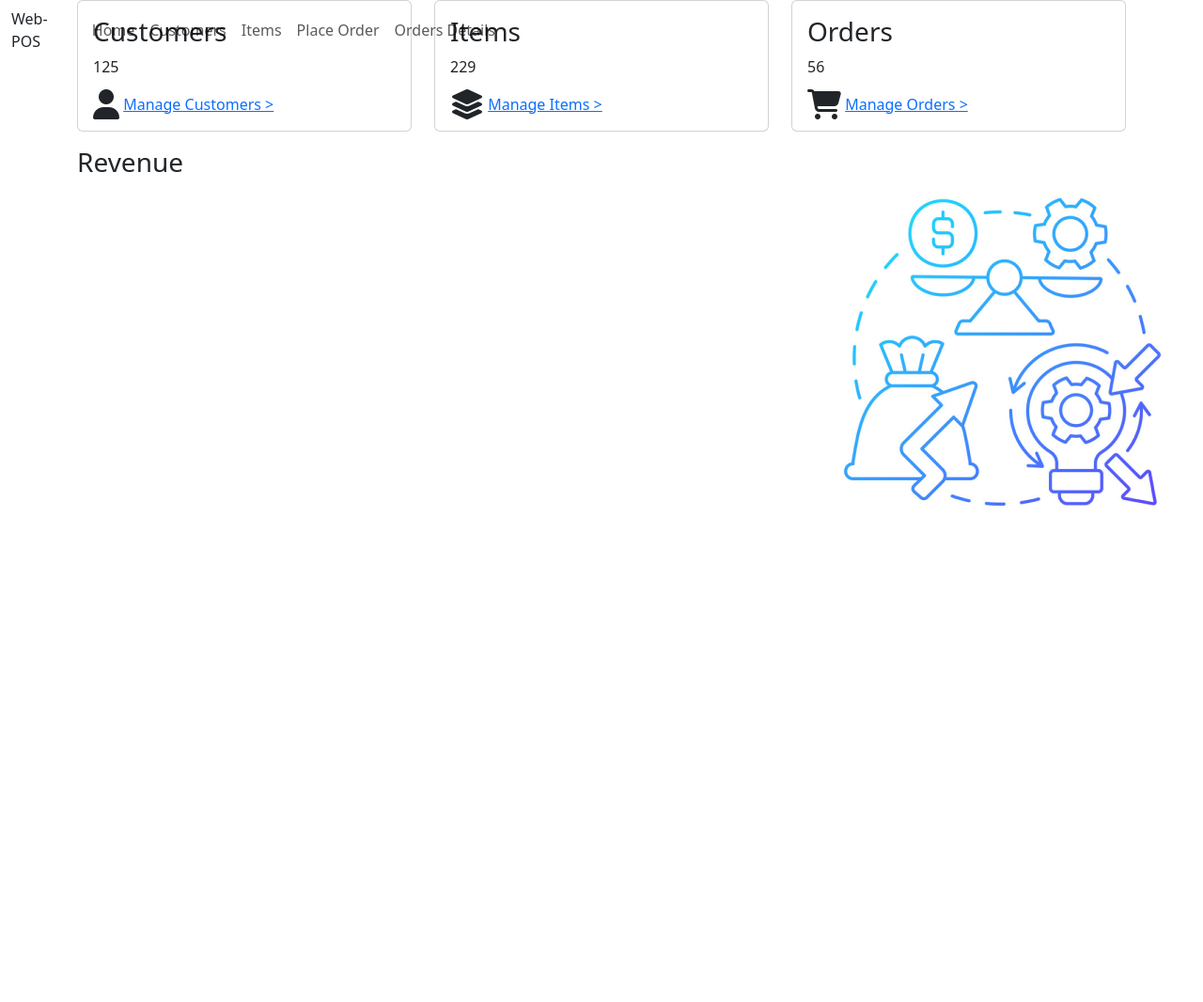
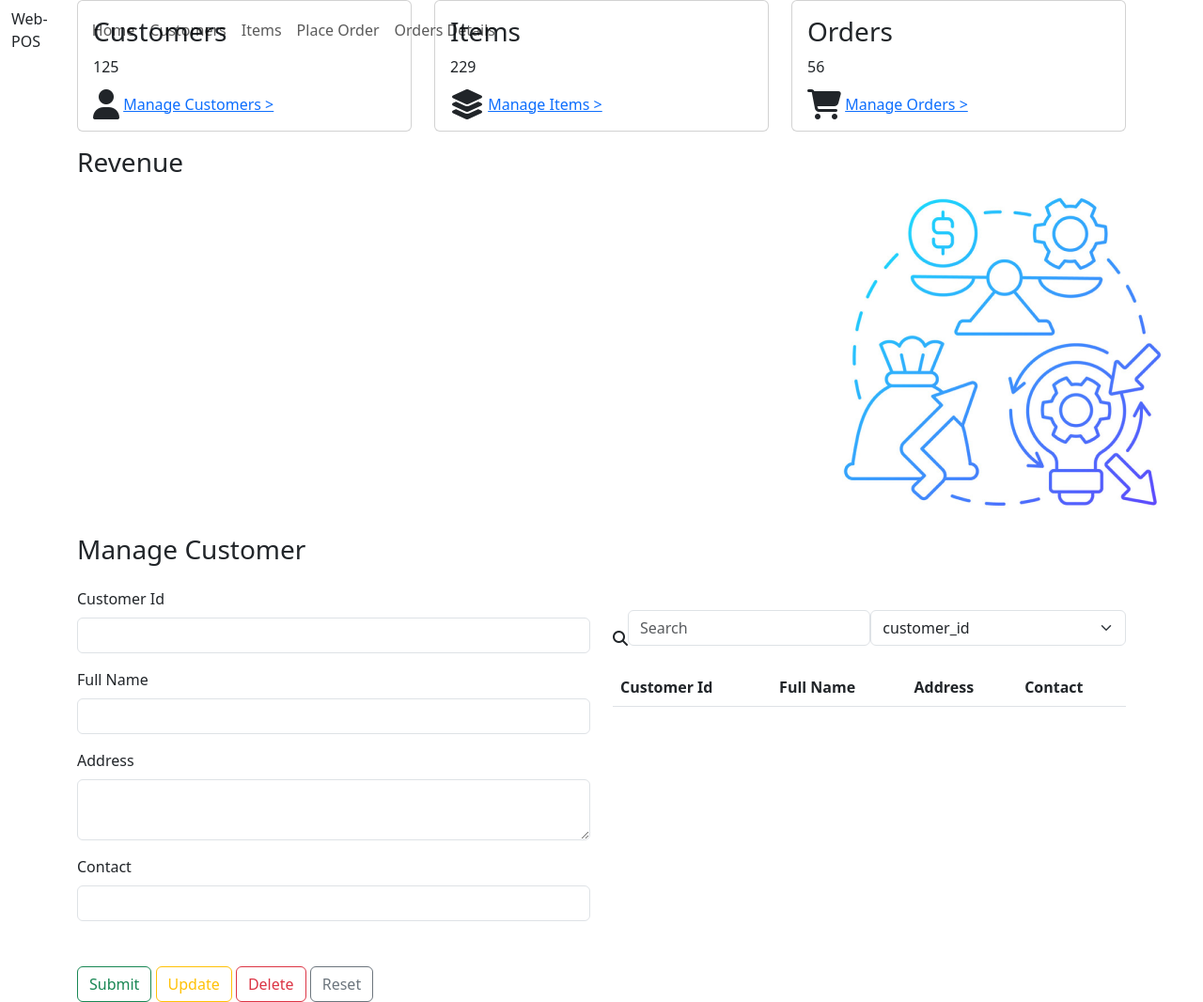
Before and after one commit to Sam1ndaFernando/Assignment-05, a plain HTML site: page index.html in a window 1280 px wide. Shown: the whole page at 94% size. Before the commit the page ends 800 px from the top, so only its background shows below. Drawn offline with Linux system fonts and the light colour scheme.

Commit message:
Customer Section Complete

```diff
--- a/index.html
+++ b/index.html
@@ -107,6 +107,76 @@
   </div>
 </section>
 
+<!--/////////////////////////////////// -- Customer Section -- ////////////////////////////////////////////////////-->
+
+<section id="customer">
+  <div class="container">
+
+    <div class="row mb-3">
+      <div class="col">
+        <h3 class="header">Manage Customer</h3>
+      </div>
+    </div>
+
+    <div class="order_container">
+      <div class="row">
+        <div class="col col-lg-6 col-md-12 col-sm-12 col-12">
+          <form>
+            <div class="mb-3">
+              <label for="customerId" class="form-label">Customer Id</label>
+              <input type="text" class="form-control" id="customerId">
+            </div>
+            <div class="mb-3">
+              <label for="fullname" class="form-label">Full Name</label>
+              <input type="text" class="form-control" id="fullname">
+            </div>
+            <div class="mb-3">
+              <label for="address" class="form-label">Address</label>
+              <textarea class="form-control" id="address" style="height: 65px"></textarea>
+            </div>
+            <div class="mb-3">
+              <label for="contact" class="form-label">Contact</label>
+              <input type="text" class="form-control" id="contact">
+            </div>
+
+            <div id="customer_btn" class="mt-5">
+              <button type="button" class="btn btn-outline-success">Submit</button>
+              <button type="button" class="btn btn-outline-warning">Update</button>
+              <button type="button" class="btn btn-outline-danger">Delete</button>
+              <button type="reset" class="btn btn-outline-secondary">Reset</button>
+            </div>
+          </form>
+        </div>
+
+        <div class="col col-lg-6 col-md-12 col-sm-12 col-12">
+          <div id="customer_search" class="search mb-4 mt-4 d-flex flex-row align-items-end">
+            <i class="fa-solid fa-magnifying-glass"></i>
+            <input type="search" class="form-control" placeholder="Search">
+            <select class="form-select" aria-label="Default select example">
+              <option selected>customer_id</option>
+              <option>name</option>
+              <option>address</option>
+              <option>salary</option>
+            </select>
+          </div>
+
+          <table class="table table-hover">
+            <thead>
+            <tr>
+              <th scope="col">Customer Id</th>
+              <th scope="col">Full Name</th>
+              <th scope="col">Address</th>
+              <th scope="col">Contact</th>
+            </tr>
+            </thead>
+            <tbody></tbody>
+          </table>
+
+        </div>
+      </div>
+    </div>
+  </div>
+</section>
 
 </body>
 </html>
```
